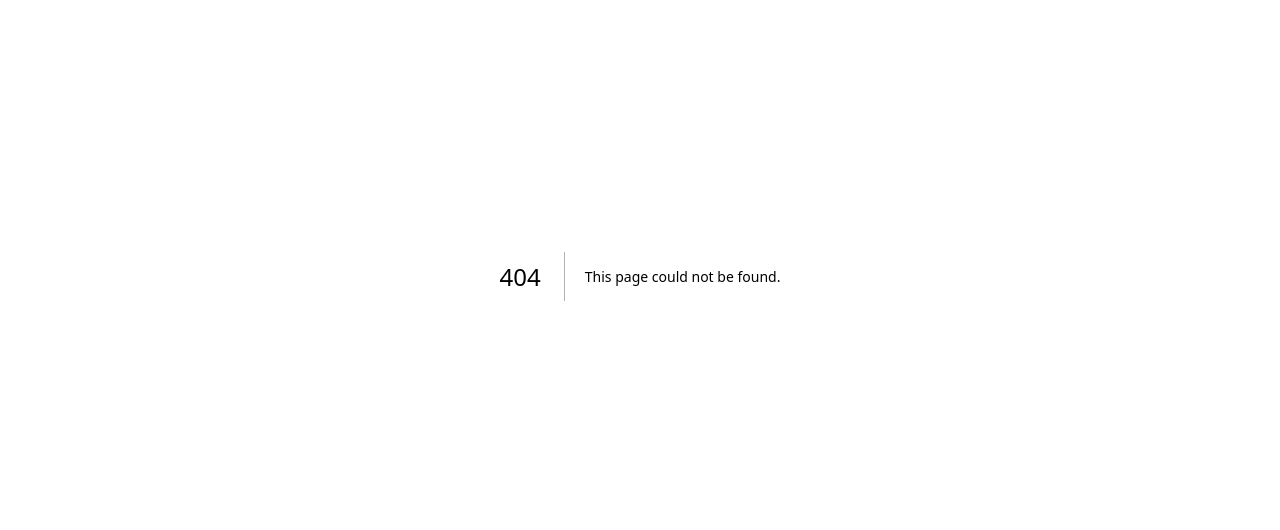
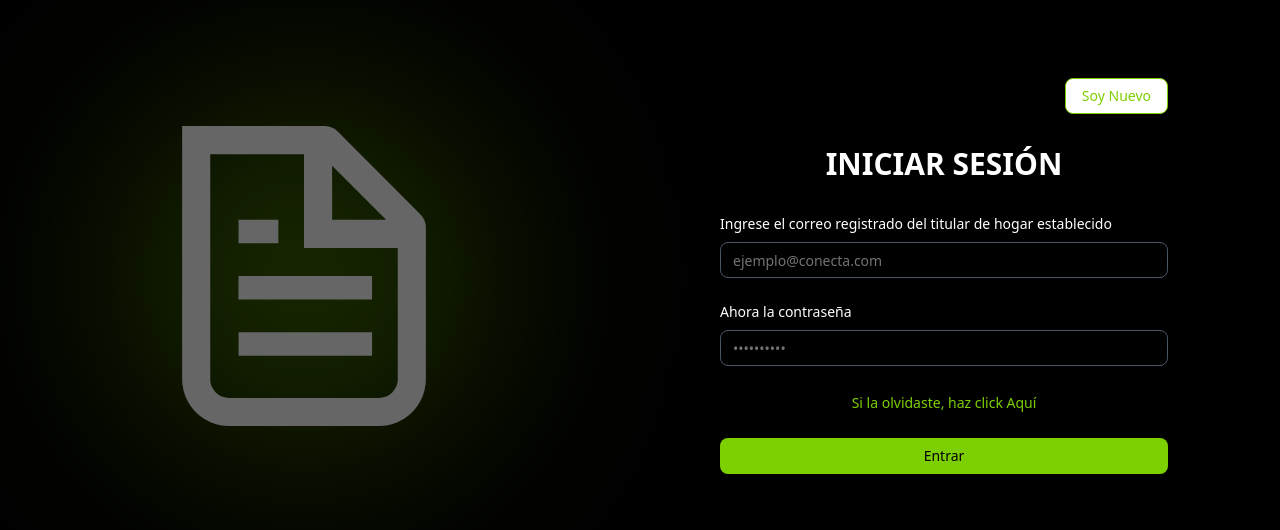
Before and after one commit to justjaaara/CONECTA, a Next.js app: page /auth/sign-in in a window 1280 px wide. Before the commit this address had no page. Shown: the part 124-654 px from the top of the page. Built offline with nearby package versions, Linux system fonts and the light colour scheme.

Commit message:
Se añade formulario de inicio de sesión y esquema de validación

```diff
--- /dev/null
+++ b/src/app/auth/sign-in/FormSignIn.jsx
@@ -0,0 +1,119 @@
+"use client";
+
+import React from "react";
+import Link from "next/link";
+import { SignInSchema } from "@/validations/SignInSchema";
+import { zodResolver } from "@hookform/resolvers/zod";
+import { useForm } from "react-hook-form";
+import {
+  Form,
+  FormField,
+  FormItem,
+  FormLabel,
+  FormControl,
+  FormMessage,
+} from "@/components/ui/form";
+
+import { Input } from "@/components/ui/input";
+import { Button } from "@/components/ui/button";
+
+export default function FormSignIn() {
+  const form = useForm({
+    defaultValues: {
+      email: "",
+      password: "",
+    },
+    resolver: zodResolver(SignInSchema),
+  });
+
+  const onSubmit = (data) => {
+    console.log(data);
+    // Aquí implementarías la lógica para iniciar sesión
+  };
+
+  return (
+    <div className="flex flex-1 items-center justify-center p-8">
+      <div className="w-full max-w-md space-y-8">
+        {/* Botón "Soy Nuevo" */}
+        <div className="flex justify-end">
+          <Button
+            variant="outline"
+            className="text-lime-500 border-lime-500 hover:bg-lime-500/10 hover:text-lime-400"
+            asChild
+          >
+            <Link href="/auth/sign-up">Soy Nuevo</Link>
+          </Button>
+        </div>
+
+        {/* Título */}
+        <h1 className="text-3xl font-bold text-center text-white mb-8">
+          INICIAR SESIÓN
+        </h1>
+
+        <Form {...form}>
+          <form onSubmit={form.handleSubmit(onSubmit)} className="space-y-6">
+            <p className="text-sm text-white mb-2">
+              Ingrese el correo registrado del titular de hogar establecido
+            </p>
+            <FormField
+              control={form.control}
+              name="email"
+              render={({ field }) => (
+                <FormItem>
+                  <FormControl>
+                    <Input
+                      placeholder="ejemplo@conecta.com"
+                      {...field}
+                      className="bg-transparent border border-gray-600 text-white focus-visible:ring-lime-500"
+                    />
+                  </FormControl>
+                  <FormMessage
+                    className="text-red-500 animate-pulse"
+                    aria-live="polite"
+                  />
+                </FormItem>
+              )}
+            />
+            <p className="text-sm text-white mb-2">Ahora la contraseña</p>
+            <FormField
+              control={form.control}
+              name="password"
+              render={({ field }) => (
+                <FormItem>
+                  <FormControl>
+                    <Input
+                      type="password"
+                      placeholder="••••••••••"
+                      {...field}
+                      className="bg-transparent border border-gray-600 text-white focus-visible:ring-lime-500"
+                    />
+                  </FormControl>
+                  <FormMessage
+                    className="text-red-500 animate-pulse"
+                    aria-live="polite"
+                  />
+                </FormItem>
+              )}
+            />
+
+            <div className="text-center">
+              <Link
+                href="/auth/forgot-password"
+                className="text-lime-500 hover:underline text-sm"
+              >
+                Si la olvidaste, haz click Aquí
+              </Link>
+            </div>
+
+            <Button
+              type="submit"
+              className="w-full bg-lime-500 hover:bg-lime-600 text-black font-medium"
+            >
+              Entrar
+            </Button>
+          </form>
+        </Form>
+      </div>
+    </div>
+  );
+}
--- /dev/null
+++ b/src/app/auth/sign-in/page.jsx
@@ -0,0 +1,25 @@
+import React from "react";
+import Image from "next/image";
+import FormSignIn from "@/app/auth/sign-in/FormSignIn";
+
+export default function SignIn() {
+  return (
+    <div className="flex min-h-screen items-center justify-center bg-black">
+      {/* Parte izquierda */}
+      <div className="flex flex-1 items-center justify-center">
+        <div className="relative">
+          <Image
+            src="/file.svg"
+            alt="Conecta Logo"
+            width={300}
+            height={300}
+            className="relative z-10"
+          />
+          <div className="absolute -inset-10 bg-lime-500/20 blur-[100px] rounded-full z-0"></div>
+        </div>
+      </div>
+      {/* Parte derecha */}
+      <FormSignIn />
+    </div>
+  );
+}
--- /dev/null
+++ b/src/validations/SignInSchema.js
@@ -0,0 +1,12 @@
+import { z } from 'zod'
+
+export const SignInSchema = z.object({
+  email: z
+    .string()
+    .email({ message: 'Invalid email address' })
+    .max(100, { message: 'Email must be less than 100 characters' }),
+  password: z
+    .string()
+    .min(8, { message: 'Password must be at least 8 characters long' })
+    .max(100, { message: 'Password must be less than 100 characters' }),
+})
```
